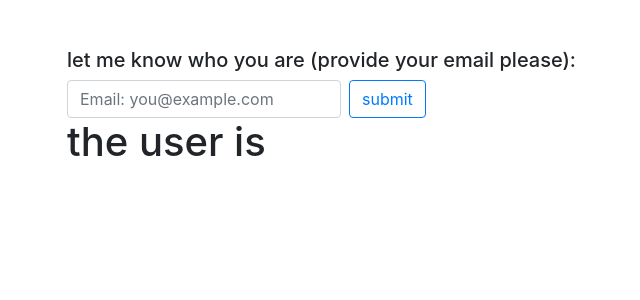
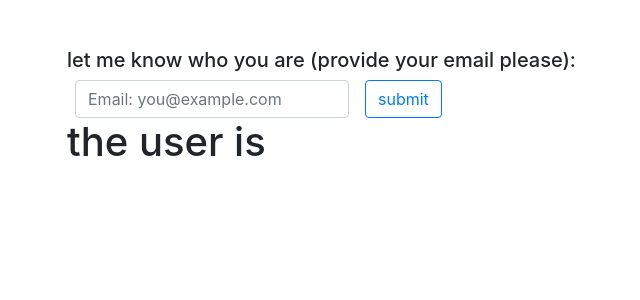
Before and after one commit to maralexv/php, a PHP site: page /index.php in a window 1280 px wide. Shown: the top 300 px of the page, without its empty margins (18-658 px from the left). Run offline with PHP 8.4, Linux system fonts and the light colour scheme; data that the repository does not hold is empty.

Commit message:
small problem with css fixed

```diff
--- a/header.php
+++ b/header.php
@@ -14,7 +14,7 @@
             margin-bottom: 3rem;
         }
         input {
-            margin-letf: 8px;
+            margin-left: 8px;
             margin-right: 8px;
         }
     </style>
```
